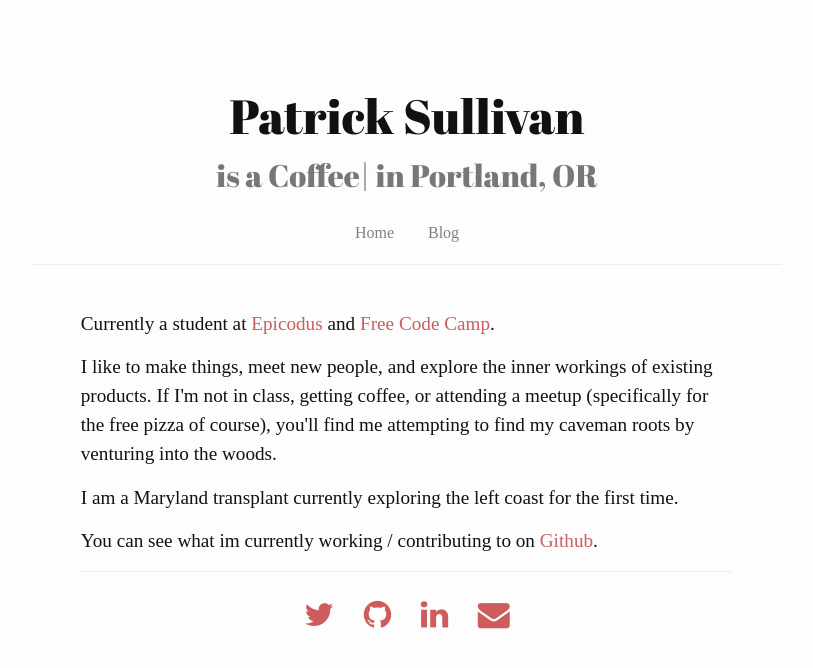
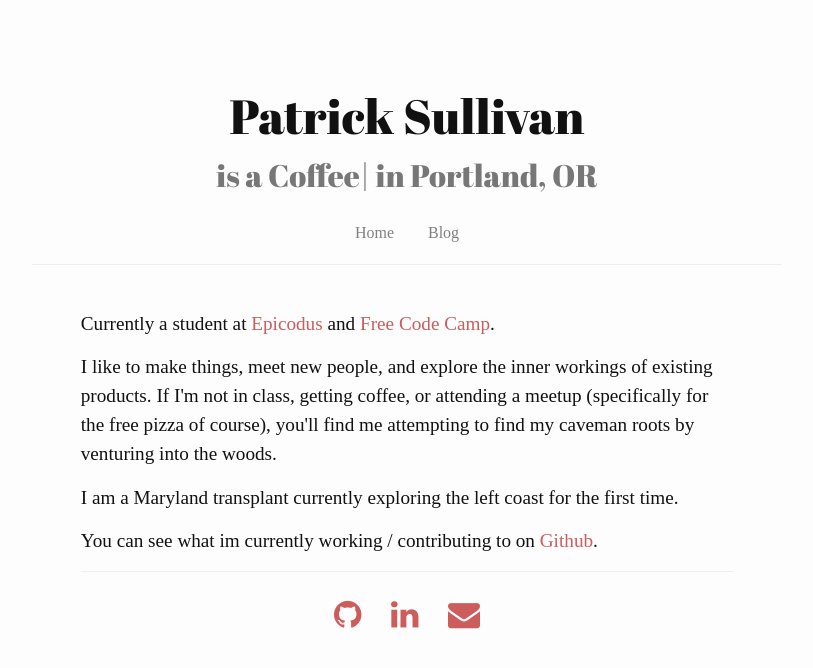
Before and after one commit to patsul12/patsul12.github.io, a Jekyll site: the page built from index.html, in a window 1280 px wide. Shown: the top 668 px of the page, without its empty margins (233-1046 px from the left). Built offline with Jekyll 4.4.1, drawn with Linux system fonts in a browser that asks for light colours; nearby versions of some CDN libraries; some web fonts are replaced.

Commit message:
update footer links

```diff
--- a/_includes/footer.html
+++ b/_includes/footer.html
@@ -1,6 +1,5 @@
 <div class="row">
   <div class="col-md-8 footer">
-    <a href="http://twitter.com/patricksulliv11"><i class="fa fa-twitter fa-2x"></i></a>
     <a href="http://github.com/patsul12"><i class="fa fa-github fa-2x"></i></a>
     <a href="http://linkedin.com/in/pjamessullivan"><i class="fa fa-linkedin fa-2x"></i></a>
     <a href="mailto:patsul12@gmail.com"><i class="fa fa-envelope fa-2x"></i></a>
```
